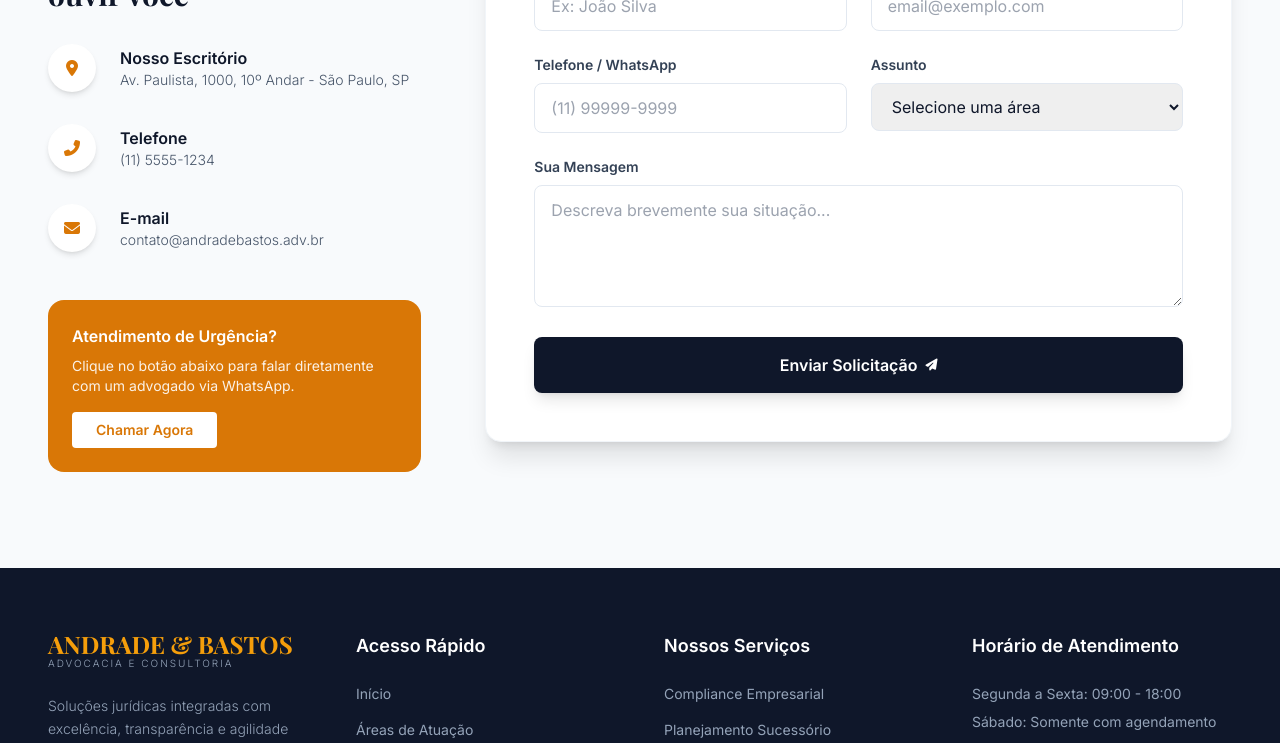
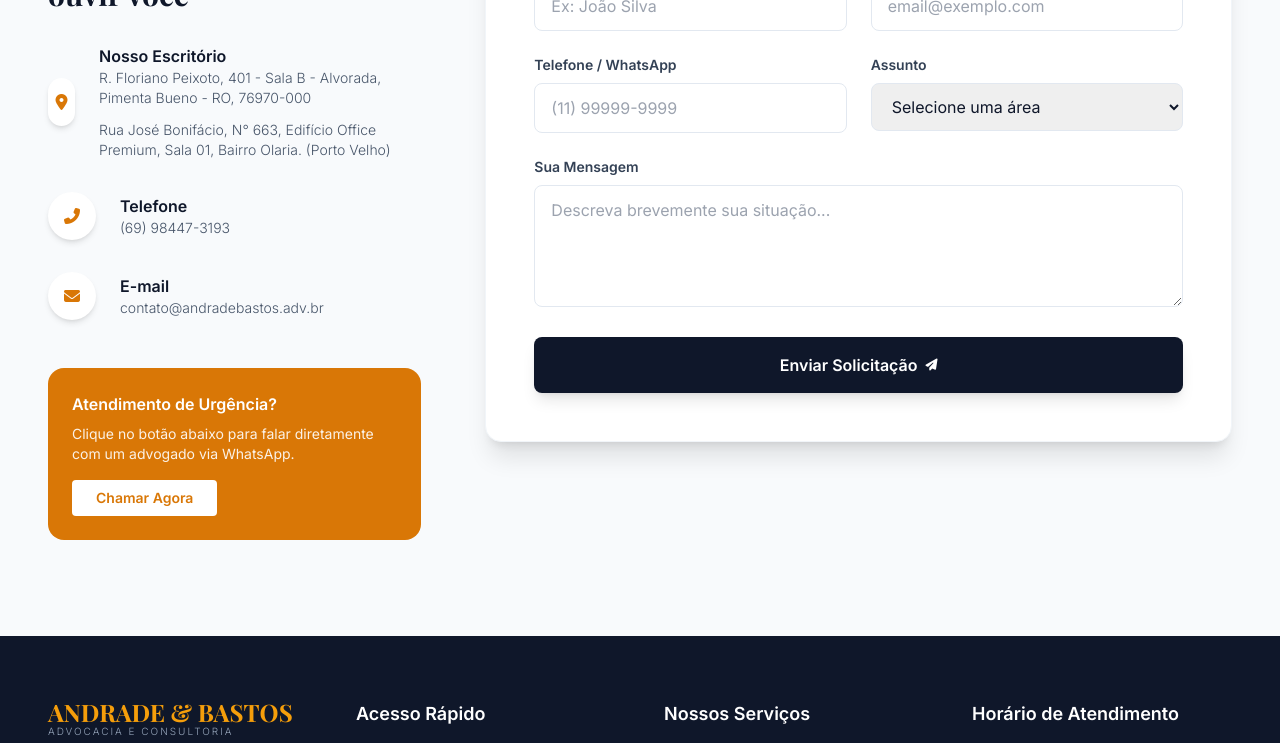
Before and after one commit to petubb/Site-Abastos, a React (Vite) app: page / in a window 1280 px wide. Shown: the part 2780-3523 px from the top of the page. Built offline with nearby package versions, Linux system fonts and the light colour scheme.

Commit message:
Atualização no Footer e Contact

```diff
--- a/components/Contact.tsx
+++ b/components/Contact.tsx
@@ -32,7 +32,9 @@ const Contact: React.FC = () => {
                 </div>
                 <div>
                   <h4 className="font-bold text-slate-900">Nosso Escritório</h4>
-                  <p className="text-slate-600 text-sm font-light">Av. Paulista, 1000, 10º Andar - São Paulo, SP</p>
+                  <p className="text-slate-600 text-sm font-light mb-3">R. Floriano Peixoto, 401 - Sala B - Alvorada, Pimenta Bueno - RO, 76970-000</p>
+                  <p className="text-slate-600 text-sm font-light">Rua José Bonifácio, N° 663, Edifício Office Premium, Sala 01, Bairro Olaria. (Porto Velho)</p>
+
                 </div>
               </div>
 
@@ -42,7 +44,7 @@ const Contact: React.FC = () => {
                 </div>
                 <div>
                   <h4 className="font-bold text-slate-900">Telefone</h4>
-                  <p className="text-slate-600 text-sm font-light">(11) 5555-1234</p>
+                  <p className="text-slate-600 text-sm font-light">(69) 98447-3193</p>
                 </div>
               </div>
 
--- a/components/Footer.tsx
+++ b/components/Footer.tsx
@@ -58,11 +58,11 @@ const Footer: React.FC = () => {
           <div>
             <h4 className="font-bold text-lg mb-6">Horário de Atendimento</h4>
             <div className="text-sm text-slate-400 space-y-2">
-              <p>Segunda a Sexta: 09:00 - 18:00</p>
+              <p>Segunda a Sexta: 08:00 - 18:00</p>
               <p>Sábado: Somente com agendamento</p>
               <div className="pt-4">
                 <p className="text-xs text-slate-500 uppercase tracking-widest font-bold mb-2">Emergências Jurídicas</p>
-                <p className="text-amber-500 font-bold">(11) 99999-9999</p>
+                <p className="text-amber-500 font-bold">(69) 98447-3193</p>
               </div>
             </div>
           </div>
```
